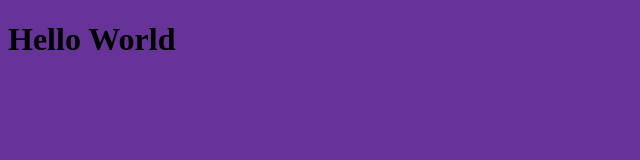
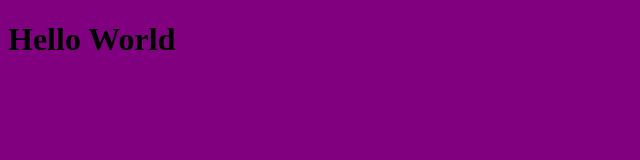
Before and after one commit to TalliLlani/demo-project, a plain HTML site: page index.html in a window 1280 px wide. Shown: the whole page, without its empty margins (0-640 px from the left). Drawn offline with Linux system fonts and the light colour scheme.

Commit message:
Changed background
changed background to purple

```diff
--- a/index.html
+++ b/index.html
@@ -10,7 +10,7 @@
 
 </head>
 
- <body bgcolor="rebeccapurple">
+ <body bgcolor="purple">
 
  <h1>Hello World</h1>
 
```
